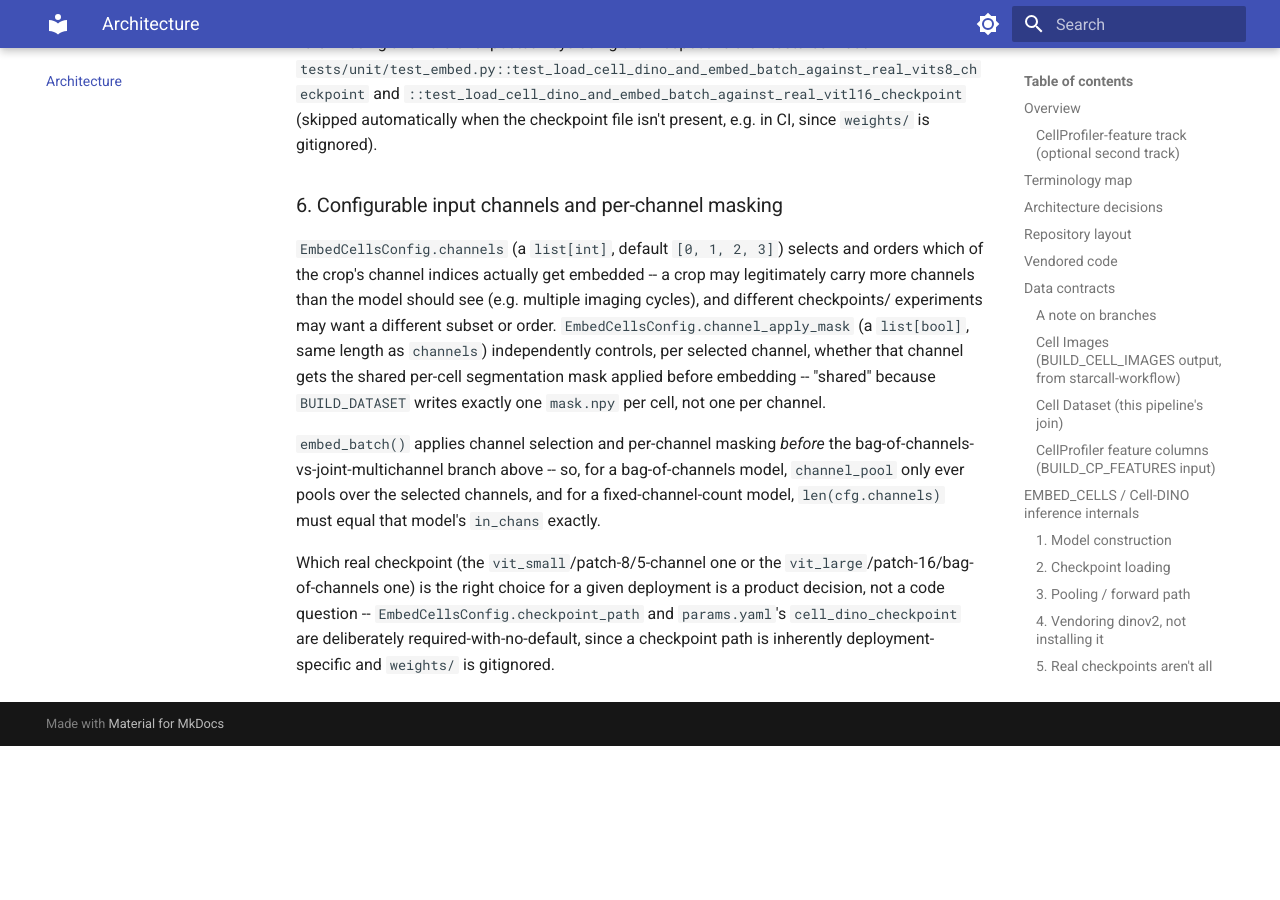
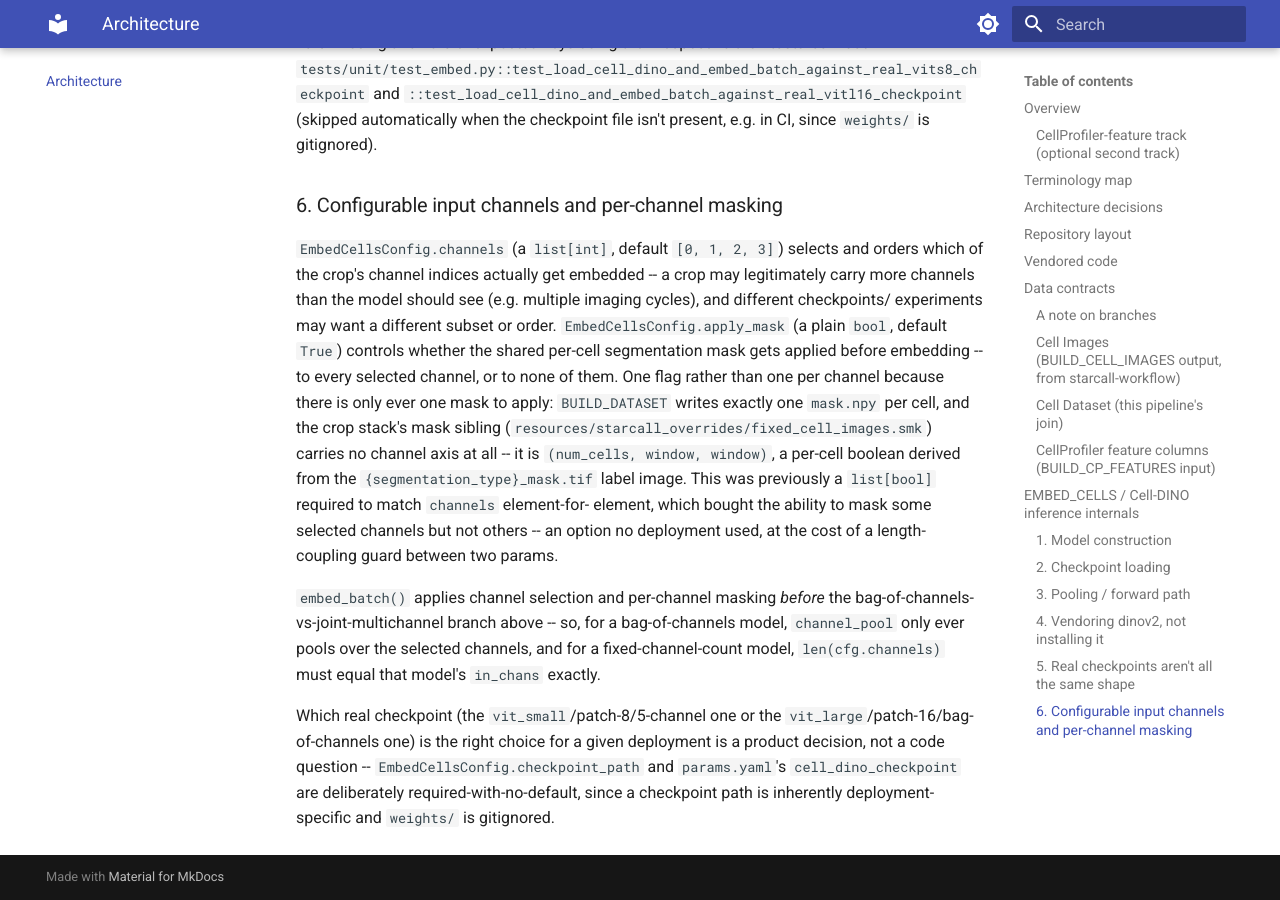
Before and after one commit to Lilferrit/fisseq-embeddings-pipeline, an MkDocs documentation site: the page built from docs/architecture.md, in a window 1280 px wide and 900 px high, scrolled down 14230 px. Built offline with MkDocs 1.6.1 and Material for MkDocs 9.7.7, drawn with Linux system fonts in a browser that asks for light colours; before the commit the page ends 14976 px from its top, so only the background shows below that.

Commit message:
refactor: collapse channel_apply_mask list into a single apply_mask bool
`EmbedCellsConfig` carried `channels: list[int]` plus a parallel
`channel_apply_mask: list[bool]` required to be the same length. That
coupling cost a runtime ValueError guard, a positional
`.view(1, -1, 1, 1)` broadcast, and a test dedicated to the length
mismatch -- to express something no deployment has used.

The mask was never per-channel. The crop stack's mask sibling is
(num_cells, window, window) with no channel axis at all
(resources/starcall_overrides/fixed_cell_images.smk), a per-cell boolean
derived from the {segmentation_type}_mask.tif label image, and
embed_batch already broadcast that one plane across every channel. The
list only ever chose which channels got the same mask; one bool says
that.

`channels` is unchanged -- it still subsets and reorders, so
test_embed_batch_selects_and_reorders_configured_channels stays.
Defaults to true, matching the old [true, true, true, true], so no
existing run changes behavior.

The per-channel test is replaced by one asserting the flag applies
uniformly (both channels mask to 5.0, where per-channel masking would
have pooled to 7.5); the length-mismatch test is deleted as
unrepresentable by construction.

Co-Authored-By: Claude Opus 5 (1M context) <noreply@anthropic.com>
Claude-Session: https://claude.ai/code/session_01CpNW67R9Nju8Bw8A9stJDh

```diff
--- a/docs/architecture.md
+++ b/docs/architecture.md
@@ -617,11 +617,19 @@ selects and orders which of the crop's channel indices actually get
 embedded -- a crop may legitimately carry more channels than the model
 should see (e.g. multiple imaging cycles), and different checkpoints/
 experiments may want a different subset or order.
-`EmbedCellsConfig.channel_apply_mask` (a `list[bool]`, same length as
-`channels`) independently controls, per selected channel, whether that
-channel gets the shared per-cell segmentation mask applied before
-embedding -- "shared" because `BUILD_DATASET` writes exactly one
-`mask.npy` per cell, not one per channel.
+`EmbedCellsConfig.apply_mask` (a plain `bool`, default `True`) controls
+whether the shared per-cell segmentation mask gets applied before
+embedding -- to every selected channel, or to none of them. One flag
+rather than one per channel because there is only ever one mask to
+apply: `BUILD_DATASET` writes exactly one `mask.npy` per cell, and the
+crop stack's mask sibling
+(`resources/starcall_overrides/fixed_cell_images.smk`) carries no channel
+axis at all -- it is `(num_cells, window, window)`, a per-cell boolean
+derived from the `{segmentation_type}_mask.tif` label image. This was
+previously a `list[bool]` required to match `channels` element-for-
+element, which bought the ability to mask some selected channels but not
+others -- an option no deployment used, at the cost of a length-coupling
+guard between two params.
 
 `embed_batch()` applies channel selection and per-channel masking *before*
 the bag-of-channels-vs-joint-multichannel branch above -- so, for a
--- a/params.yaml
+++ b/params.yaml
@@ -188,7 +188,7 @@ cell_dino_arch: "vit_large"
 cell_dino_patch_size: 16
 cell_dino_crop_size: 224        # must match BUILD_DATASET's per-experiment `window`
 cell_dino_channels: [0, 1, 2, 3]                          # which crop channel indices to embed, in order
-cell_dino_channel_apply_mask: [true, true, true, true]    # one bool per cell_dino_channels entry
+cell_dino_apply_mask: true    # apply the shared per-cell mask to EVERY selected channel (one mask per cell, no channel axis)
 cell_dino_channel_pool: "mean"  # mean | max | cls_concat
 cell_dino_device: "cuda"
 cell_dino_batch_size: 256
```
Also changed, not shown: docs/cli/embed.md (+2 -2 lines), docs/configuration.md (+1 -1 lines), 3 other files.
